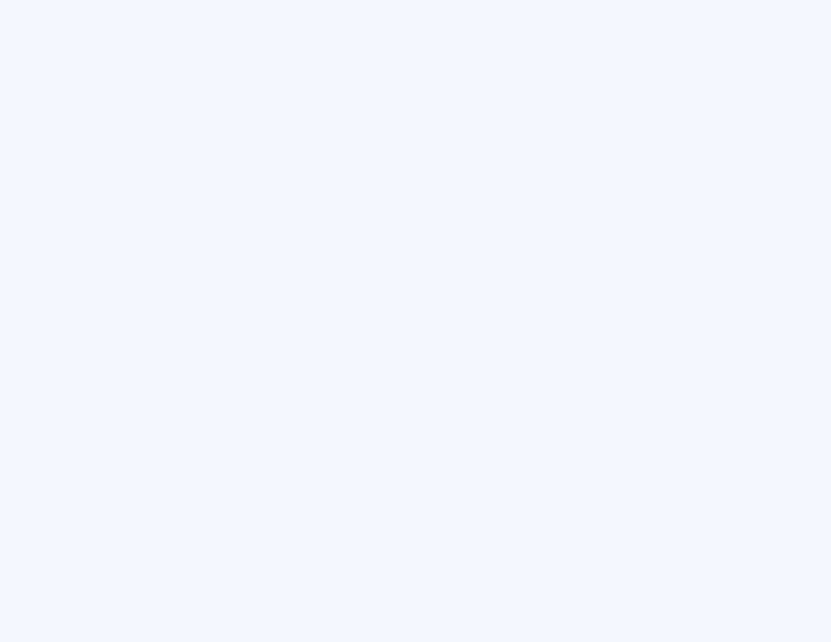
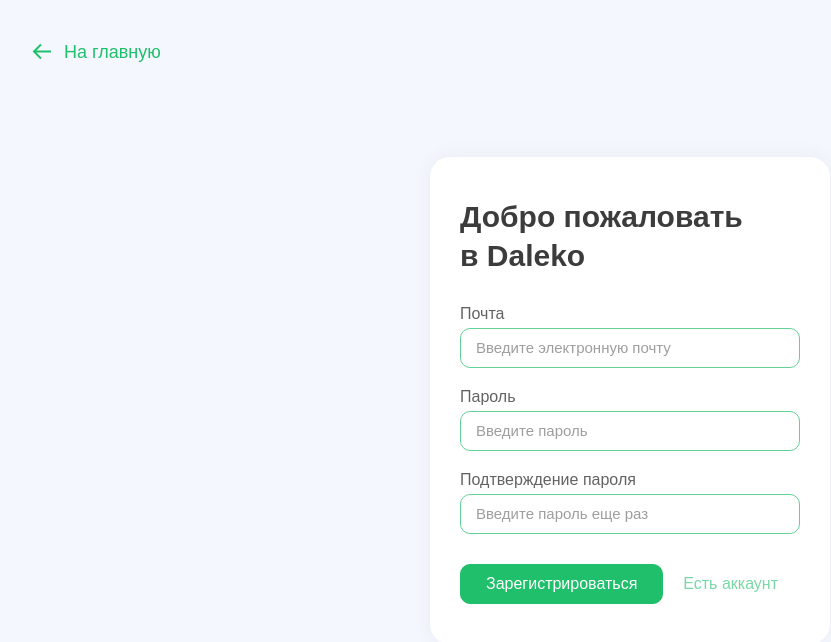
Before and after one commit to Crepiks/demal-client, a Vue app: page /register in a window 1280 px wide. Shown: the top 642 px of the page, without its empty margins (10-841 px from the left). Built offline with nearby package versions, Linux system fonts and the light colour scheme.

Commit message:
feat: add auth pages

```diff
--- a/public/index.html
+++ b/public/index.html
@@ -9,6 +9,10 @@
     <link rel="preconnect" href="https://fonts.gstatic.com" />
     <link
       href="https://fonts.googleapis.com/css2?family=Montserrat:wght@400;500;700;900&display=swap"
+      rel="stylesheet"
+    />
+    <link
+      href="https://unpkg.com/boxicons@2.0.7/css/boxicons.min.css"
       rel="stylesheet"
     />
   </head>
--- /dev/null
+++ b/src/components/common/daleko-auth.vue
@@ -0,0 +1,73 @@
+<template>
+  <div class="auth-page">
+    <router-link to="/" class="auth-back">
+      <i class="bx bx-arrow-back auth-back-icon"></i>
+      <span class="auth-back-label">На главную</span>
+    </router-link>
+    <form @submit.prevent="$emit('submit')" class="auth-form">
+      <slot></slot>
+    </form>
+  </div>
+</template>
+
+<script>
+export default {};
+</script>
+
+<style lang="scss" scoped>
+@import "@/assets/styles/variables.scss";
+
+.auth {
+  &-page {
+    position: relative;
+    width: 100%;
+    height: 100vh;
+    max-height: 100vh;
+    box-sizing: border-box;
+    display: flex;
+    flex-direction: row;
+    justify-content: center;
+    align-items: center;
+  }
+
+  &-back {
+    position: absolute;
+    top: 40px;
+    left: 40px;
+    display: flex;
+    justify-content: center;
+    align-items: center;
+    color: $primary;
+    text-decoration: none;
+    cursor: pointer;
+    transition: 200ms ease-in-out;
+    z-index: 5;
+
+    &:hover {
+      opacity: 0.6;
+    }
+
+    &-icon {
+      margin-right: 10px;
+      font-size: 24px;
+    }
+
+    &-label {
+      font-size: 18px;
+    }
+  }
+
+  &-form {
+    padding: 40px 30px;
+    width: 400px;
+    height: auto;
+    box-sizing: border-box;
+    height: auto;
+    display: flex;
+    flex-direction: column;
+    border-radius: 20px;
+    background-color: #fff;
+    box-shadow: 0 0 20px #3c3c3c10;
+  }
+}
+</style>
--- a/src/components/common/daleko-button.vue
+++ b/src/components/common/daleko-button.vue
@@ -1,5 +1,6 @@
 <template>
   <button
+    @click="$emit('click')"
     class="button"
     :class="{
       'button-border': type == 'border',
--- a/src/components/common/daleko-header.vue
+++ b/src/components/common/daleko-header.vue
@@ -7,7 +7,7 @@
       <daleko-button type="border" class="header-buttons-left"
         >Хочу сдать дом</daleko-button
       >
-      <daleko-button>Войти</daleko-button>
+      <daleko-button @click="$router.push('/login')">Войти</daleko-button>
     </div>
   </header>
 </template>
--- /dev/null
+++ b/src/components/common/daleko-input.vue
@@ -0,0 +1,79 @@
+<template>
+  <div class="input-container">
+    <label :for="title" class="input-title">{{ title }}</label>
+    <input
+      :name="title"
+      :type="type"
+      class="input"
+      :placeholder="placeholder"
+      :value="value"
+      @input="updateValue($event.target.value)"
+    />
+  </div>
+</template>
+
+<script>
+export default {
+  props: {
+    title: {
+      type: String,
+    },
+    type: {
+      type: String,
+      default: "text",
+    },
+    placeholder: {
+      type: String,
+      default: "",
+    },
+    value: {
+      type: String,
+    },
+  },
+
+  methods: {
+    updateValue(value) {
+      this.$emit("input", value);
+    },
+  },
+};
+</script>
+
+<style lang="scss" scoped>
+@import "@/assets/styles/variables.scss";
+
+.input {
+  padding: 0 15px;
+  width: 100%;
+  height: 40px;
+  box-sizing: border-box;
+  display: flex;
+  align-items: center;
+  color: $main-dark;
+  font-size: 15px;
+  border: 1px solid $primary;
+  border-radius: 10px;
+  outline: none;
+  background-color: transparent;
+  opacity: 0.7;
+  transition: 200ms ease-in-out;
+
+  &:focus {
+    padding-left: 18px;
+    opacity: 0.9;
+  }
+
+  &-container {
+    width: 100%;
+    display: flex;
+    flex-direction: column;
+  }
+
+  &-title {
+    margin-bottom: 5px;
+    color: $main-dark;
+    font-size: 16px;
+    opacity: 0.8;
+  }
+}
+</style>
--- a/src/router/index.js
+++ b/src/router/index.js
@@ -3,6 +3,8 @@
 import Home from "@/views/Home";
 import defaultLayout from "@/components/layouts/default-layout.vue";
 import headerLayout from "@/components/layouts/header-layout.vue";
+import Login from "@/views/Login.vue";
+import Register from "@/views/Register.vue";
 
 Vue.use(VueRouter);
 
@@ -26,6 +28,16 @@
       },
     ],
   },
+  {
+    path: "/login",
+    name: "login",
+    component: Login,
+  },
+  {
+    path: "/register",
+    name: "register",
+    component: Register,
+  },
 ];
 
 const router = new VueRouter({
--- /dev/null
+++ b/src/views/Login.vue
@@ -0,0 +1,86 @@
+<template>
+  <daleko-auth @submit="handleSubmit">
+    <h1 class="auth-title">Войдите в Daleko</h1>
+    <daleko-input
+      title="Почта"
+      placeholder="Введите электронную почту"
+      type="email"
+      v-model="email"
+      class="auth-input"
+    />
+    <daleko-input
+      title="Пароль"
+      placeholder="Введите пароль"
+      type="password"
+      v-model="password"
+      class="auth-input"
+    />
+    <div class="auth-button">
+      <daleko-button type="submit">Войти</daleko-button>
+      <router-link to="/register" class="auth-link"
+        >У меня нет аккаунта</router-link
+      >
+    </div>
+  </daleko-auth>
+</template>
+
+<script>
+import dalekoAuth from "@/components/common/daleko-auth.vue";
+import dalekoInput from "@/components/common/daleko-input.vue";
+import dalekoButton from "@/components/common/daleko-button.vue";
+
+export default {
+  components: {
+    "daleko-auth": dalekoAuth,
+    "daleko-input": dalekoInput,
+    "daleko-button": dalekoButton,
+  },
+
+  data() {
+    return {
+      email: "",
+      password: "",
+    };
+  },
+
+  methods: {
+    handleSubmit() {
+      console.log("Submit!!!");
+    },
+  },
+};
+</script>
+
+<style lang="scss" scoped>
+@import "@/assets/styles/variables.scss";
+
+.auth {
+  &-title {
+    margin-bottom: 30px;
+    color: $main-dark;
+    font-size: 30px;
+    font-weight: 700;
+  }
+
+  &-input {
+    margin-bottom: 20px;
+  }
+
+  &-button {
+    margin-top: 10px;
+  }
+
+  &-link {
+    margin-left: 20px;
+    color: $primary;
+    font-size: 16px;
+    text-decoration: none;
+    transition: 200ms ease-in-out;
+    opacity: 0.6;
+
+    &:hover {
+      opacity: 0.4;
+    }
+  }
+}
+</style>
--- /dev/null
+++ b/src/views/Register.vue
@@ -0,0 +1,96 @@
+<template>
+  <daleko-auth @submit="handleSubmit">
+    <h1 class="auth-title">
+      Добро пожаловать<br />
+      в Daleko
+    </h1>
+    <daleko-input
+      title="Почта"
+      placeholder="Введите электронную почту"
+      type="email"
+      v-model="email"
+      class="auth-input"
+    />
+    <daleko-input
+      title="Пароль"
+      placeholder="Введите пароль"
+      type="password"
+      v-model="password"
+      class="auth-input"
+    />
+    <daleko-input
+      title="Подтверждение пароля"
+      placeholder="Введите пароль еще раз"
+      type="password"
+      v-model="confirmPassword"
+      class="auth-input"
+    />
+    <div class="auth-button">
+      <daleko-button type="submit">Зарегистрироваться</daleko-button>
+      <router-link to="/login" class="auth-link">Есть аккаунт</router-link>
+    </div>
+  </daleko-auth>
+</template>
+
+<script>
+import dalekoAuth from "@/components/common/daleko-auth.vue";
+import dalekoInput from "@/components/common/daleko-input.vue";
+import dalekoButton from "@/components/common/daleko-button.vue";
+
+export default {
+  components: {
+    "daleko-auth": dalekoAuth,
+    "daleko-input": dalekoInput,
+    "daleko-button": dalekoButton,
+  },
+
+  data() {
+    return {
+      email: "",
+      password: "",
+      confirmPassword: "",
+    };
+  },
+
+  methods: {
+    handleSubmit() {
+      console.log("Submit registration!!!");
+    },
+  },
+};
+</script>
+
+<style lang="scss" scoped>
+@import "@/assets/styles/variables.scss";
+
+.auth {
+  &-title {
+    margin-bottom: 30px;
+    color: $main-dark;
+    font-size: 30px;
+    font-weight: 700;
+    line-height: 130%;
+  }
+
+  &-input {
+    margin-bottom: 20px;
+  }
+
+  &-button {
+    margin-top: 10px;
+  }
+
+  &-link {
+    margin-left: 20px;
+    color: $primary;
+    font-size: 16px;
+    text-decoration: none;
+    transition: 200ms ease-in-out;
+    opacity: 0.6;
+
+    &:hover {
+      opacity: 0.4;
+    }
+  }
+}
+</style>
```
Also changed, not shown: src/assets/images/auth-image.svg (added).
